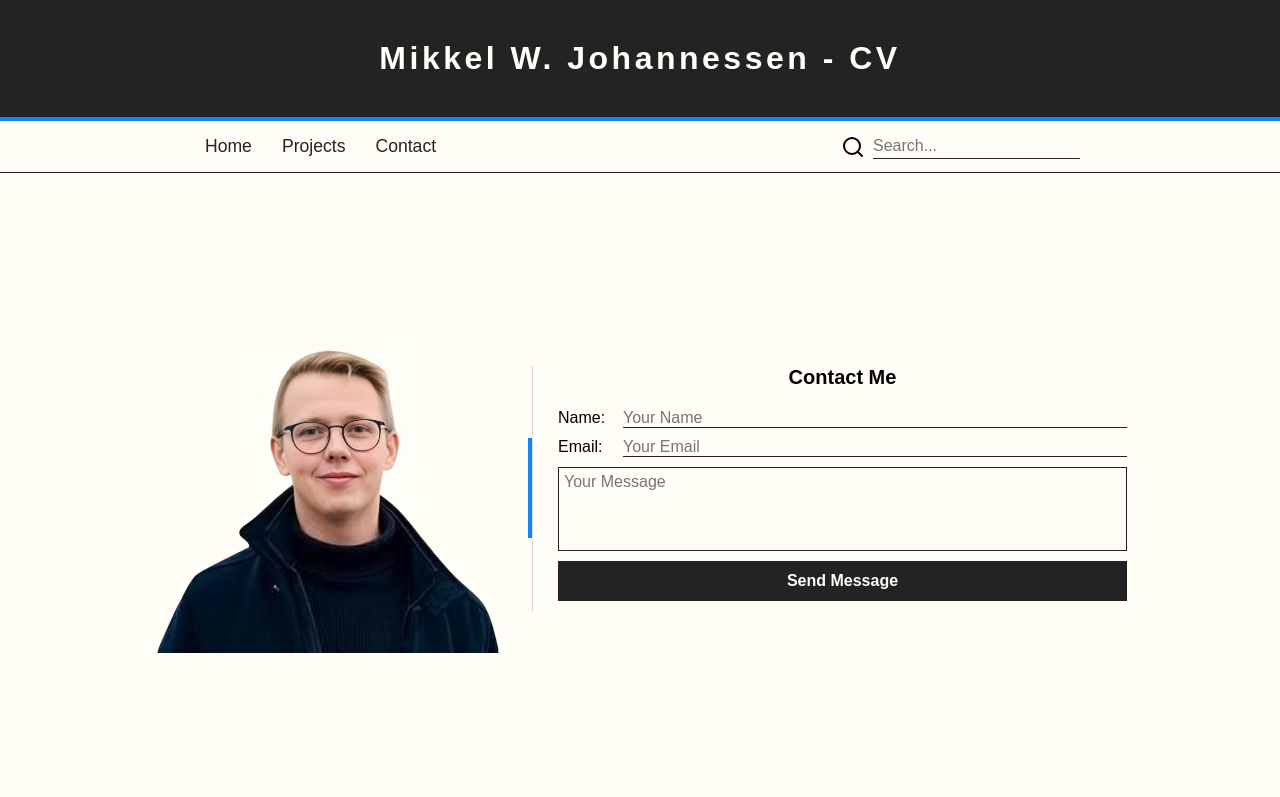
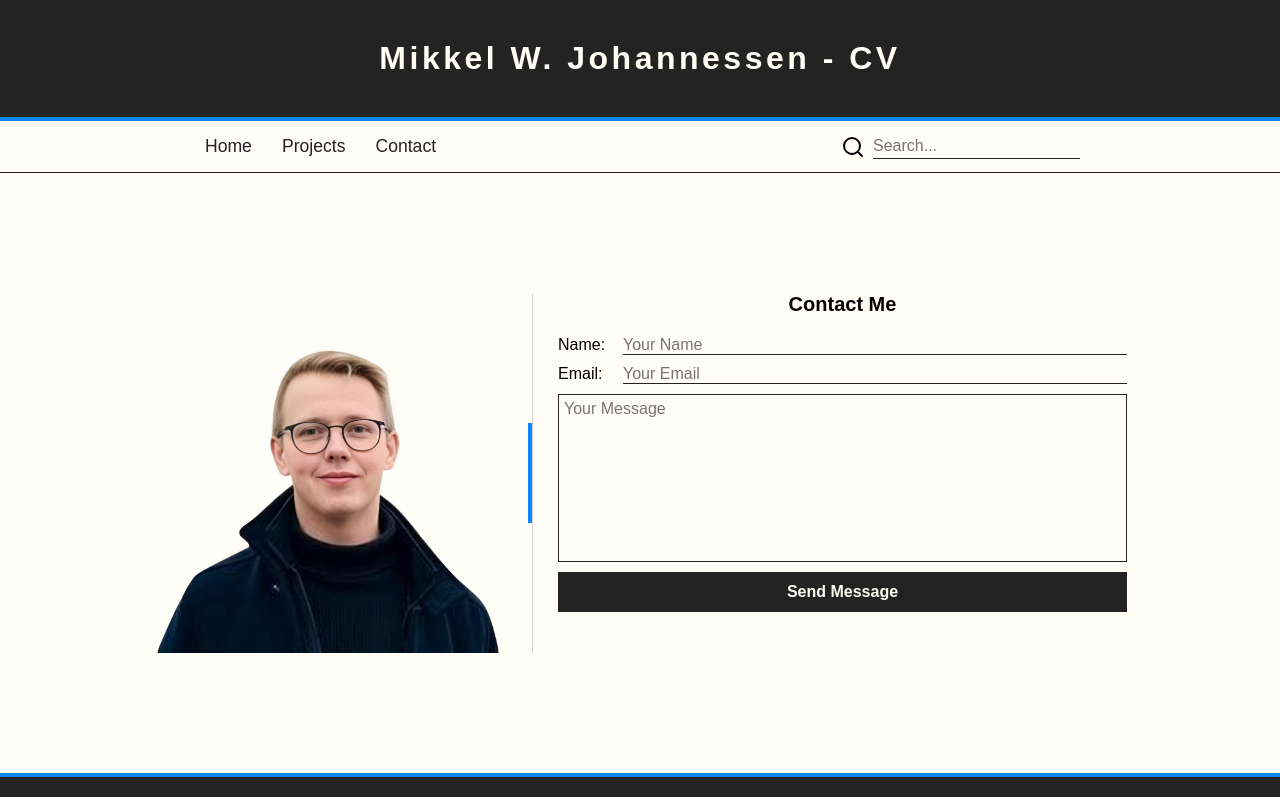
Before and after one commit to Mwaldemar/Resume, a Next.js app: page /contact in a window 1280 px wide. Shown: the top 797 px of the page. Built offline with nearby package versions, Linux system fonts and the light colour scheme.

Commit message:
Fixed the border in contact as well as height for statusmessage

```diff
--- a/app/contact/contact.module.scss
+++ b/app/contact/contact.module.scss
@@ -5,11 +5,13 @@
   flex-direction: column;
   justify-content: center;
   align-items: center;
+  height: 100%;
 
   @include respond-to(desktop2) {
     margin: 120px auto;
     flex-direction: row;
     width: 80%;
+    align-items: normal;
   }
 
   @include respond-to(largeDesktop) {
@@ -25,15 +27,16 @@
     justify-content: center;
     margin-bottom: 30px;
 
-    @include respond-to(desktop) {
+    @include respond-to(desktop2) {
       justify-content: center;
       width: 40%;
+      margin-bottom: 0;
     }
   }
 
   .borderContainer {
     @include respond-to(desktop2) {
-      .borderContainer {
+      &.borderContainer {
         display: flex;
         align-items: center;
       }
@@ -130,11 +133,13 @@
       align-items: center;
       padding: 5px;
       height: 10%;
+      min-height: 25px;
 
       .statusMessage {
         display: flex;
         align-items: center;
         gap: 5px;
+        height: 10%;
 
         &.success {
           color: #008000;
```
